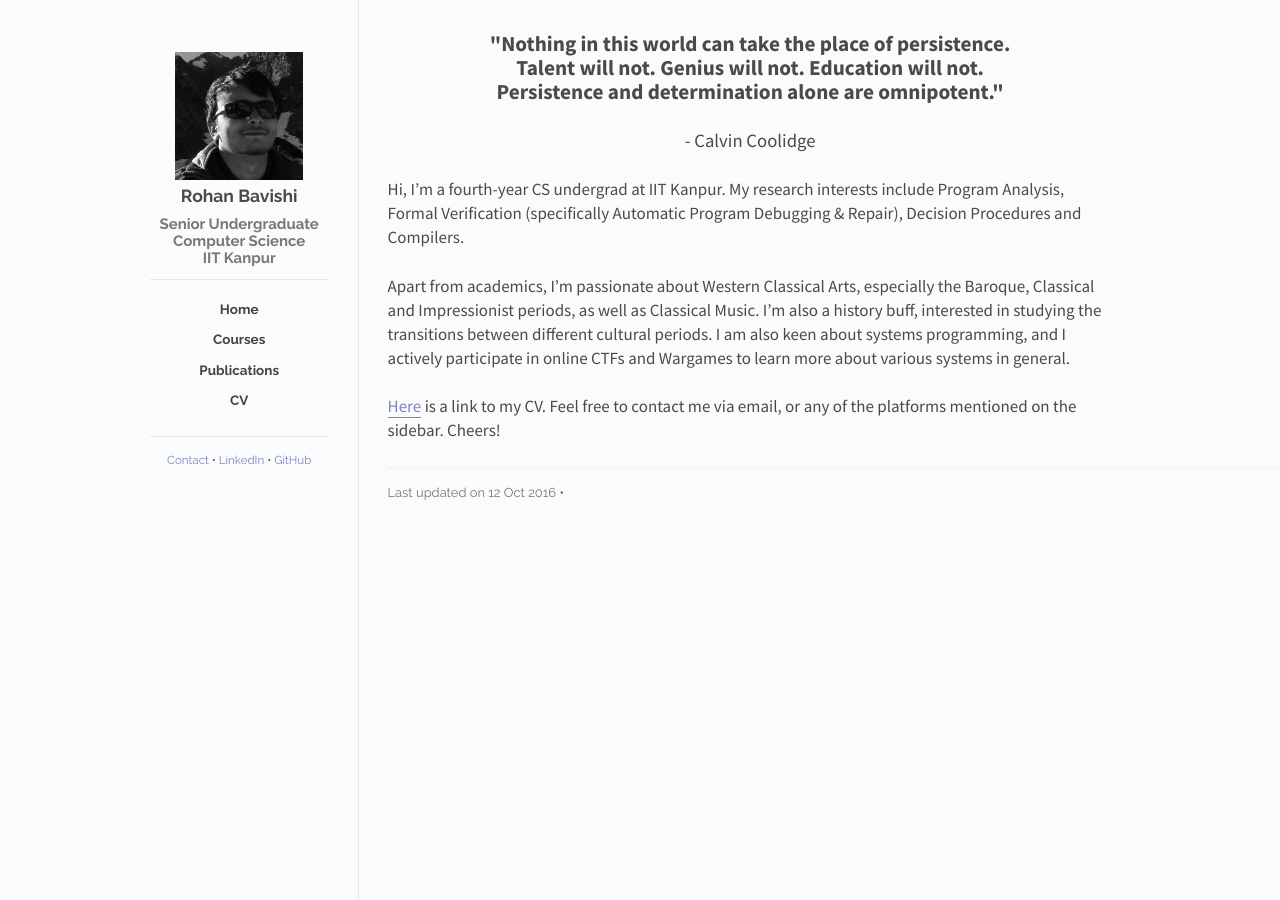
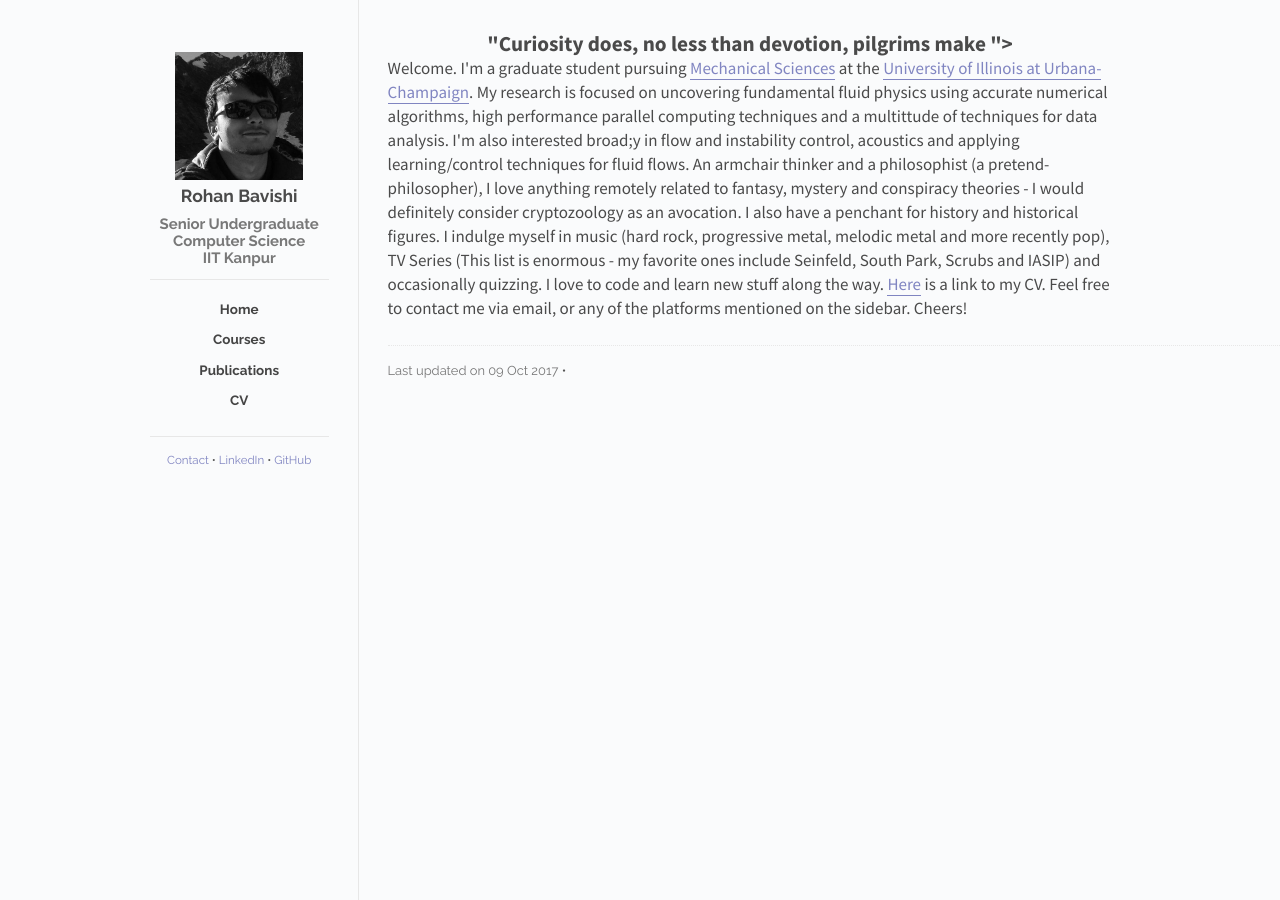
Before and after one commit to parthas1/parthas1.github.io, a Jekyll site: the page built from index.md, in a window 1280 px wide. Built offline with Jekyll 4.4.1, drawn with Linux system fonts in a browser that asks for light colours.

```diff
--- a/_config.yml
+++ b/_config.yml
@@ -1,9 +1,9 @@
 # Site Settings
-title: Rohan Bavishi's Homepage
-email: rohan.bavishi95@gmail.com
+title: Tejaswin Parthasarathy's Homepage
+email: ##
 description: >
-        Rohan Bavishi's Homepage
+        Tejaswin Parthasarathy's Homepage
 baseurl: ""
-url: "https://rbavishi.github.io"
-github_username: rbavishi
+url: "https://parthas1.github.io/"
+github_username: parthas1
 include: ['_sections']
--- a/index.md
+++ b/index.md
@@ -1,17 +1,16 @@
 ---
 layout: page
 title: Home
-date: 2016-10-12
+date: 2017-10-09
 order: 1
 ---
 
-<p><span class="quote"> "Nothing in this world can take the place of persistence. <br>Talent will not. Genius will not. Education will not. <br>Persistence and determination alone are omnipotent."</span></p>
-<span class="quote-author"> - Calvin Coolidge</span>
+<p><span class="quote"> "Curiosity does, no less than devotion, pilgrims make "></span>
 
-Hi, I'm a fourth-year CS undergrad at IIT Kanpur. My research interests include Program Analysis, Formal Verification (specifically Automatic Program Debugging & Repair), Decision Procedures and Compilers.
+Welcome.
 
-Apart from academics, I'm passionate about Western Classical Arts, especially the Baroque, Classical and Impressionist periods, as well as Classical Music.
-I'm also a history buff, interested in studying the transitions between different cultural periods.
-I am also keen about systems programming, and I actively participate in online CTFs and Wargames to learn more about various systems in general.
+I'm a graduate student pursuing <a href="http://mechanical.illinois.edu/">Mechanical Sciences</a> at the <a href="http://illinois.edu/">University of Illinois at Urbana-Champaign</a>. My research is focused on uncovering fundamental fluid physics using accurate numerical algorithms, high performance parallel computing techniques and a multittude of techniques for data analysis. I'm also interested broad;y in flow and instability control, acoustics and applying learning/control techniques for fluid flows.
+
+An armchair thinker and a philosophist (a pretend-philosopher), I love anything remotely related to fantasy, mystery and conspiracy theories - I would definitely consider cryptozoology as an avocation. I also have a penchant for history and historical figures. I indulge myself in music (hard rock, progressive metal, melodic metal and more recently pop), TV Series (This list is enormous - my favorite ones include Seinfeld, South Park, Scrubs and IASIP) and occasionally quizzing. I love to code and learn new stuff along the way.
 
 <a href="/cv.pdf">Here</a> is a link to my CV. Feel free to contact me via email, or any of the platforms mentioned on the sidebar. Cheers!
```
